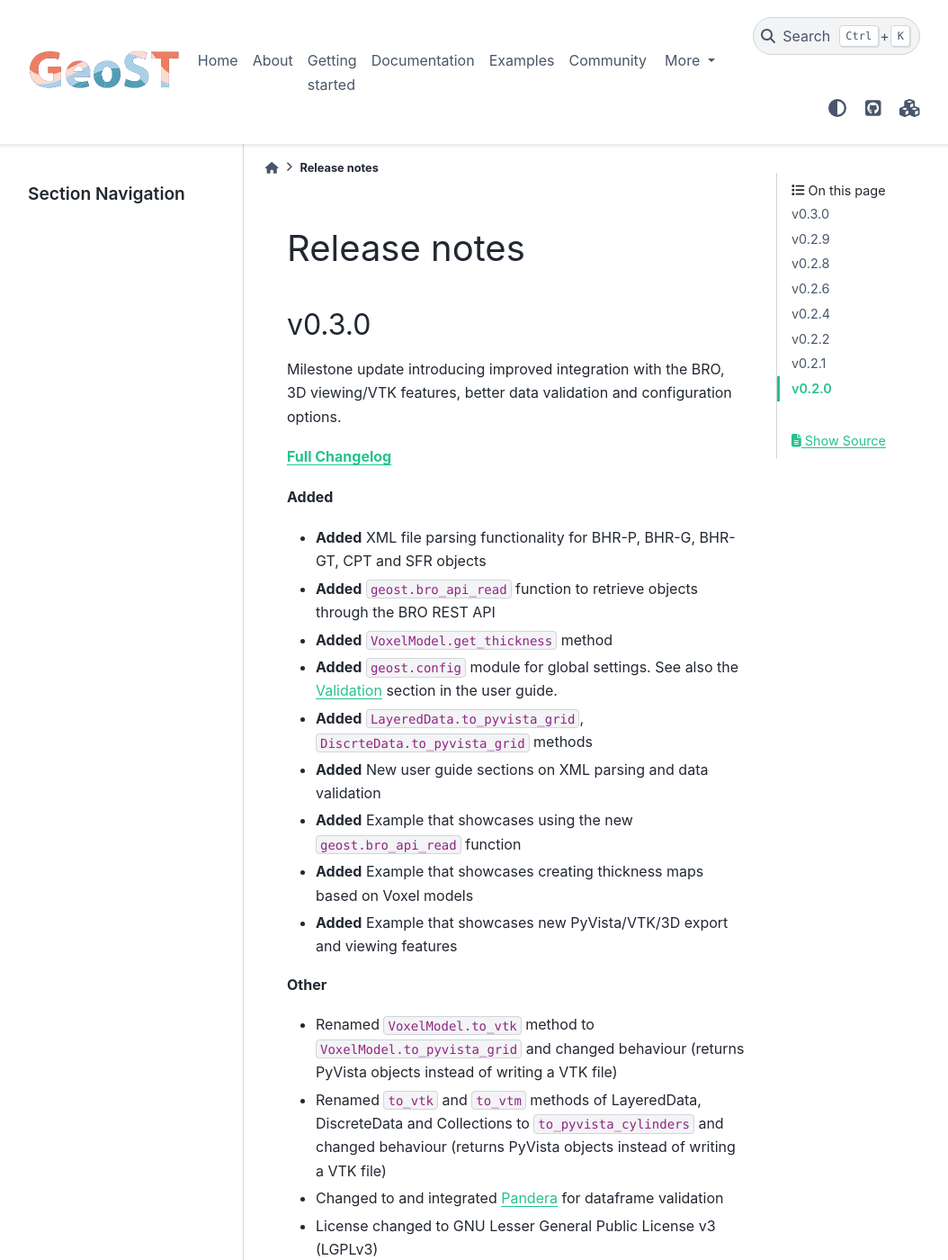
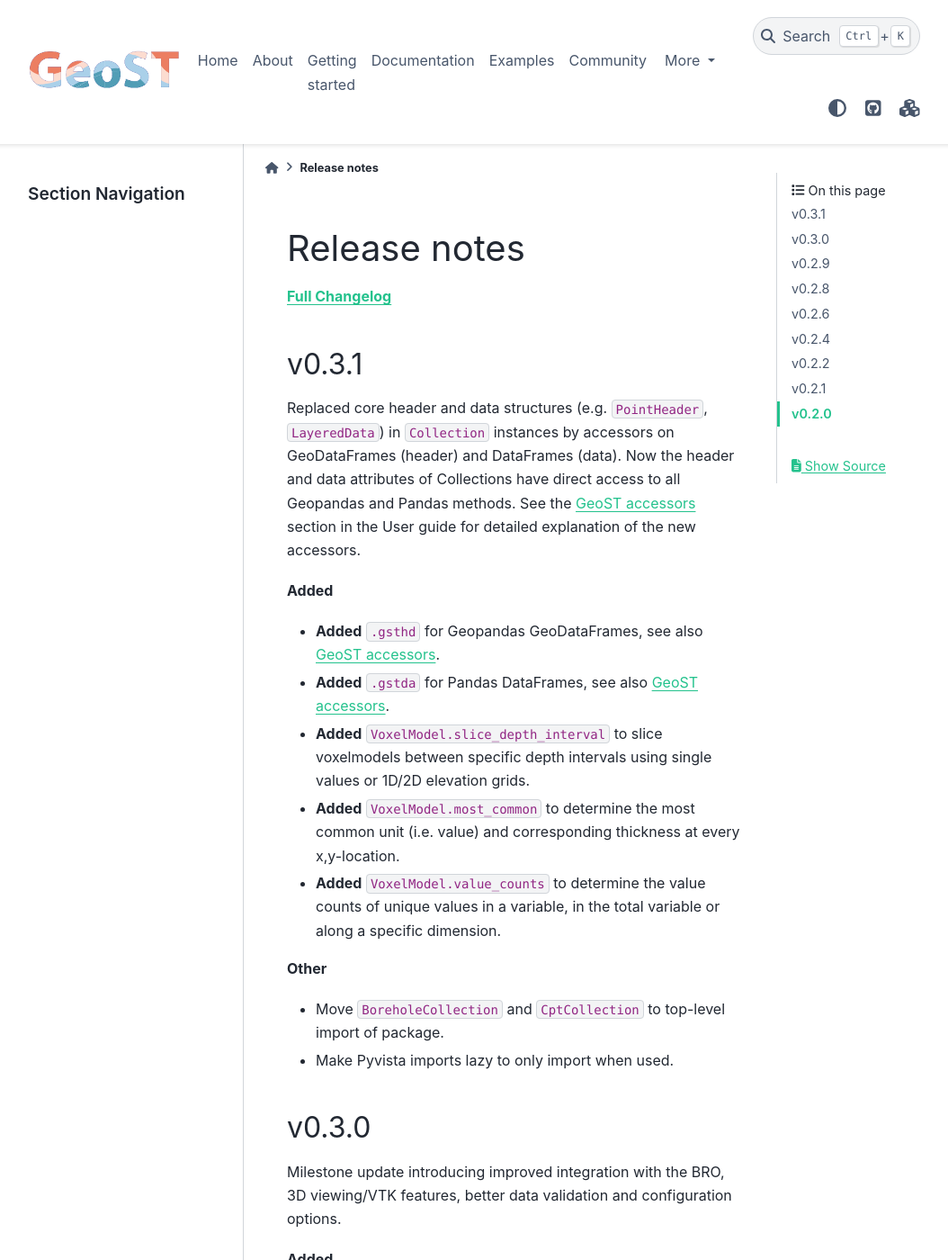
Before and after one commit to Deltares-research/geost, a Sphinx documentation site: the page built from docs/changelog.md, in a window 1280 px wide and 1400 px high. Shown: the whole window at 90% size, without its empty margins (113-1167 px from the left). Built offline with Sphinx 7.4.7 and the PyData theme 0.15.4, drawn with Linux system fonts in a browser that asks for light colours.

Commit message:
Update changelog

```diff
--- a/docs/changelog.md
+++ b/docs/changelog.md
@@ -1,11 +1,30 @@
 # Release notes
+
+[**Full Changelog**](https://github.com/Deltares-research/geost/compare/0.2.9...0.3.0)
+
+## v0.3.1
+
+Replaced core header and data structures (e.g. `PointHeader`, `LayeredData`) in `Collection` instances by accessors on GeoDataFrames (header) and DataFrames (data). Now the header and data attributes of Collections have direct access to all Geopandas and Pandas methods. See the [GeoST accessors](./user_guide/accessors.ipynb) section in the User guide for detailed explanation of the new accessors.
+
+**Added**
+- **Added** `.gsthd` for Geopandas GeoDataFrames, see also [GeoST accessors](./user_guide/accessors.ipynb#header-gsthd-accessor).
+- **Added** `.gstda` for Pandas DataFrames, see also [GeoST accessors](./user_guide/accessors.ipynb#data-gstda-accessor).
+- **Added** `VoxelModel.slice_depth_interval` to slice voxelmodels between specific depth intervals using single values or 1D/2D elevation grids.
+- **Added** `VoxelModel.most_common` to determine the most common unit (i.e. value) and corresponding thickness at every x,y-location.
+- **Added** `VoxelModel.value_counts` to determine the value counts of unique values in a
+variable, in the total variable or along a specific dimension.
+
+
+**Other**
+- Move `BoreholeCollection` and `CptCollection` to top-level import of package.
+- Make Pyvista imports lazy to only import when used.
+
 
 ## v0.3.0
 
 Milestone update introducing improved integration with the BRO, 3D viewing/VTK features,
 better data validation and configuration options.
 
-[**Full Changelog**](https://github.com/Deltares-research/geost/compare/0.2.9...0.3.0)
 
 **Added**
 - **Added** XML file parsing functionality for BHR-P, BHR-G, BHR-GT, CPT and SFR objects
```
